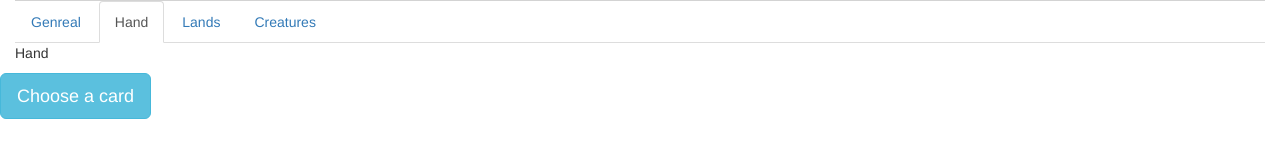
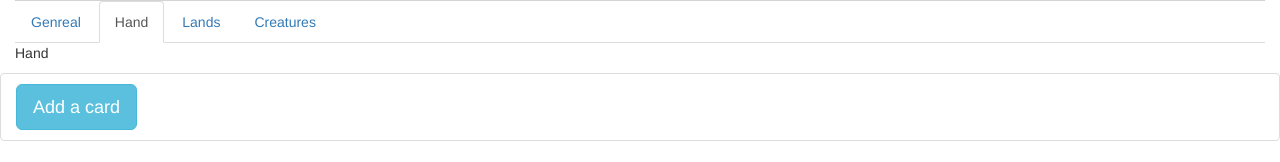
Before and after one commit to Varabe/faeria-puzzle-editor, a Django app: page /maker/ in a window 1280 px wide, after a click on "Hand". Shown: the part 703-865 px from the top of the page. Before the commit the page ends 822 px from the top, so only its background shows below. Run offline with Django 3.2, Linux system fonts and the light colour scheme; some libraries are stand-ins or nearby versions.

Commit message:
[add] adding cards to list

```diff
--- /dev/null
+++ b/frontend/static/maker/js/hand.js
@@ -0,0 +1,12 @@
+
+
+function Card(name, cost) {
+	this.name = name;
+	this.cost = cost;
+}
+
+function addToHand(card) {
+	var elem = $('<li class="list-group-item"></li>').text(card.name);
+	$('#add_button').before(elem);
+	$('.modal-footer button').click();
+}
--- a/frontend/templates/maker/index.html
+++ b/frontend/templates/maker/index.html
@@ -3,7 +3,7 @@
 {% block card_list %}
 	<ul class="list-group">
 		{% for id, name, cost in cards %}
-	  <li class="list-group-item"><a href="/maker/cards/{{ id }}">{{ cost }} || {{ name }}</a></li>
+	  <li class="list-group-item"><a onclick="addToHand( new Card('{{ name }}', '{{cost}}') );">{{ cost }} || {{ name }}</a></li>
 	  {% endfor %}
 	</ul>
 {% endblock %}
--- a/frontend/templates/maker/index_base.html
+++ b/frontend/templates/maker/index_base.html
@@ -74,13 +74,12 @@
 		<div id="hand" class="tab-pane fade">
 			<p>Hand</p>
 			<div class="row">
-			  <!--
-			  	<div class="dropdown">
-					<button class="btn btn-primary dropdown-toggle" type="button" data-toggle="dropdown">Dropdown Example
-					<span class="caret"></span></button>
-			  	</div>
-			  -->
-			  <button type="button" class="btn btn-info btn-lg" data-toggle="modal" data-target="#cardModal">Choose a card</button>
+
+			<ul id="cards_in_hand" class="list-group">
+				<li id="add_button" class="list-group-item">
+					<button type="button" class="btn btn-info btn-lg" data-toggle="modal" data-target="#cardModal">Add a card</button>
+				</li>
+			</ul>
 
 			<div class="modal fade" id="cardModal" role="dialog">
 				<div class="modal-dialog">
@@ -130,5 +129,6 @@
 </div>
 <script src='/static/maker/js/canvas_events.js'></script>
 <script src='/static/maker/js/other.js'></script>
+<script src='/static/maker/js/hand.js'></script>
 </body>
 </html>
```
Lines whose indentation alone changed are shown as unchanged.
